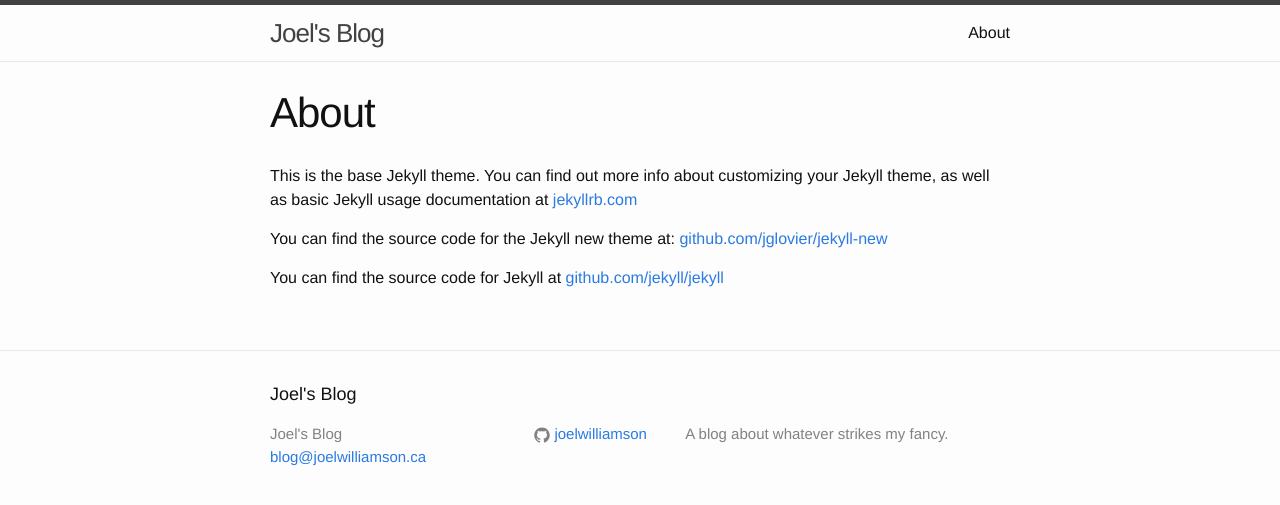
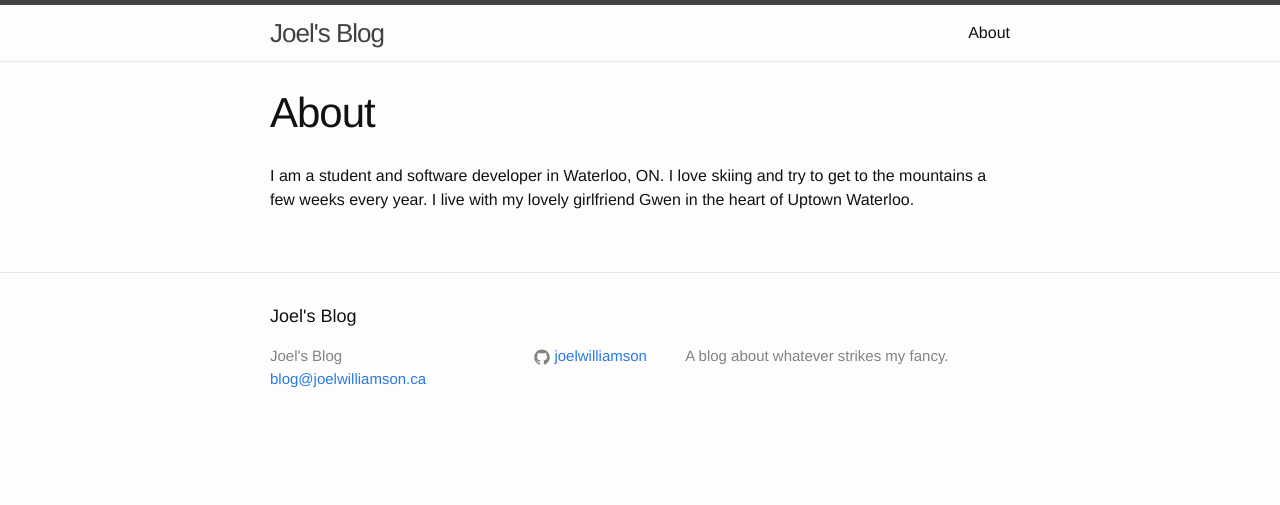
Before and after one commit to joelwilliamson/blog, a Jekyll site: the page built from about.md, in a window 1280 px wide. Shown: the top 505 px of the page. Built offline with Jekyll 4.4.1, drawn with Linux system fonts in a browser that asks for light colours.

Commit message:
Changed about page to personal info

```diff
--- a/about.md
+++ b/about.md
@@ -4,8 +4,4 @@
 permalink: /about/
 ---
 
-This is the base Jekyll theme. You can find out more info about customizing your Jekyll theme, as well as basic Jekyll usage documentation at [jekyllrb.com](http://jekyllrb.com/)
-
-You can find the source code for the Jekyll new theme at: [github.com/jglovier/jekyll-new](https://github.com/jglovier/jekyll-new)
-
-You can find the source code for Jekyll at [github.com/jekyll/jekyll](https://github.com/jekyll/jekyll)
+I am a student and software developer in Waterloo, ON. I love skiing and try to get to the mountains a few weeks every year. I live with my lovely girlfriend Gwen in the heart of Uptown Waterloo.
```
